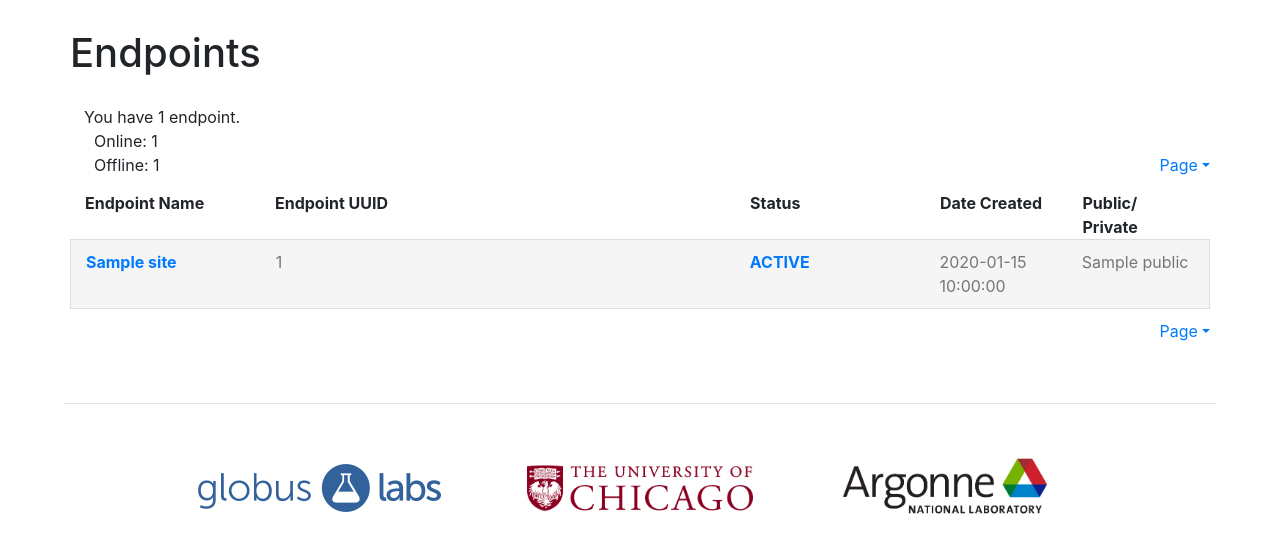
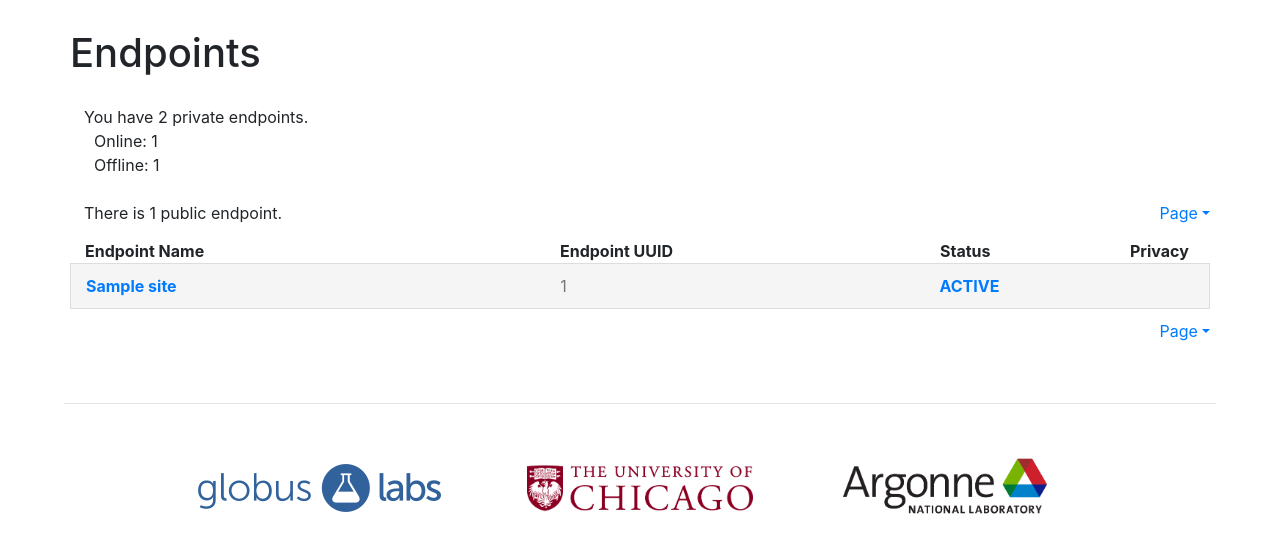
Before and after one commit to funcx-faas/funcx-web-service, a Flask app: page /endpoints in a window 1280 px wide. Shown: the part 70-608 px from the top of the page. Run offline with Flask 2, Linux system fonts and the light colour scheme; a database or web service that is not in the repository returns one stand-in record (values such as "Sample title"); some libraries are stand-ins or nearby versions.

Commit message:
finished endpoints and endpoint_view pages (on public/private endpoints) + changed "public/private" to "privacy"

```diff
--- a/gui/routes.py
+++ b/gui/routes.py
@@ -220,7 +220,7 @@ def function_view(uuid):
 def endpoints():
     try:
         conn, cur = get_db_connection()
-        cur.execute("SELECT sites.user_id, endpoint_name, endpoint_uuid, status, sites.created_at, sites.public FROM sites, users WHERE sites.user_id = users.id AND users.username = %s AND sites.deleted = 'f' AND endpoint_uuid is not null order by created_at desc;", (session.get("username"),))
+        cur.execute("SELECT DISTINCT sites.user_id, endpoint_name, endpoint_uuid, status, sites.created_at, sites.public FROM sites, users WHERE ((sites.user_id = users.id AND users.username = %s AND sites.public = 'f') OR (sites.public = 't')) AND sites.deleted = 'f' AND endpoint_uuid is not null order by created_at desc;", (session.get("username"),))
         endpoints = cur.fetchall()
         endpoints_total = len(endpoints)
 
@@ -236,11 +236,15 @@ def endpoints():
         endpoints_offline_all = cur.fetchall()
         endpoints_offline = len(endpoints_offline_all)
 
+        cur.execute("SELECT endpoint_uuid FROM sites WHERE sites.public = 't';")
+        endpoints_public_all = cur.fetchall()
+        endpoints_public = len(endpoints_public_all)
+
         numPages = ceil(endpoints_total / 30)
     except:
         flash('There was an issue handling your request.', 'danger')
         return redirect(url_for('guiapi.home'))
-    return render_template('endpoints.html', user=session.get('name'), title='Endpoints', endpoints=endpoints, endpoints_total=endpoints_total, endpoints_online=endpoints_online, endpoints_offline=endpoints_offline, numPages=numPages)
+    return render_template('endpoints.html', user=session.get('name'), title='Endpoints', endpoints=endpoints, endpoints_total=endpoints_total, endpoints_online=endpoints_online, endpoints_offline=endpoints_offline, endpoints_public=endpoints_public, numPages=numPages)
 
 
 @guiapi.route('/endpoint/<endpoint_uuid>/view', methods=['GET', 'POST'])
--- a/gui/templates/endpoint_view.html
+++ b/gui/templates/endpoint_view.html
@@ -44,7 +44,7 @@
                 <div class="VIEW-FIELD-B text-primary">{{ endpoint.status }}</div>
             {% endif %}
         </div>
-        <dt>Public/ Private </dt>
+        <dt>Privacy: </dt>
             {% if endpoint.public == false %}
                 <dd class="VIEW-FIELD">Private</dd>
             {% elif endpoint.status == true %}
--- a/gui/templates/endpoints.html
+++ b/gui/templates/endpoints.html
@@ -10,13 +10,19 @@
         <section class="container TABLE-INFO PADDING-0">
             <div class="row SIDE-MARGIN-0">
                 <div class="col PADDING-0">
-                    {% if endpoints|length == 1 %}
-                        <span class="TABLE-TOTAL">You have 1 endpoint.</span>
+                    {% if (endpoints_online + endpoints_offline) == 1 %}
+                        <span class="TABLE-TOTAL">You have 1 private endpoint.</span>
                     {% else %}
-                        <span class="TABLE-TOTAL">You have {{ endpoints_total }} endpoints.</span>
+                        <span class="TABLE-TOTAL">You have {{ endpoints_online + endpoints_offline }} private endpoints.</span>
                     {% endif %}
                     <span class="TABLE-SUBTOTAL">Online: {{ endpoints_online }}</span>
                     <span class="TABLE-SUBTOTAL">Offline: {{ endpoints_offline }}</span>
+                    <br/>
+                    {% if endpoints_public == 1 %}
+                        <span class="TABLE-TOTAL">There is 1 public endpoint.</span>
+                    {% else %}
+                        <span class="TABLE-TOTAL">There are {{ endpoints_public }} public endpoints.</span>
+                    {% endif %}
                 </div>
 
                 <nav class="col PADDING-0 FLEX-RIGHT FLEX-BOTTOM">
@@ -36,11 +42,10 @@
 
         <section class="container PADDING-0">
             <div class="row TABLE-LABELS SIDE-MARGIN-0">
-                <div class="col-2">Endpoint Name</div>
-                <div class="col-5">Endpoint UUID</div>
+                <div class="col-5">Endpoint Name</div>
+                <div class="col-4">Endpoint UUID</div>
                 <div class="col-2">Status</div>
-                <div class="col">Date Created</div>
-                <div class="col">Public/ Private</div>
+                <div class="col">Privacy</div>
             </div>
         </section>
 
@@ -59,10 +64,11 @@
                             {% if num[0] < endpoints_total %}
                                 {% set site = endpoints[num[0]] %}
                                 <section class="row TABLE-ROW SIDE-MARGIN-0">
-                                    <div class="col-2 TABLE-COL-B">
+                                    <div class="col-5 TABLE-COL-B">
                                         <a href="{{ url_for('guiapi.endpoint_view', endpoint_uuid=site.endpoint_uuid) }}">{{ site.endpoint_name }}</a>
                                     </div>
-                                    <div class="col-5 TABLE-COL">{{ site.endpoint_uuid }}</div>
+                                    <div class="col-4 TABLE-COL">{{ site.endpoint_uuid }}</div>
+
                                     {% if site.status == 'ONLINE' %}
                                         <div class="col-2 TABLE-COL-B text-success">{{ site.status }}</div>
                                     {% elif site.status == 'OFFLINE' %}
@@ -70,8 +76,12 @@
                                     {% else %}
                                         <div class="col-2 TABLE-COL-B text-primary">{{ site.status }}</div>
                                     {% endif %}
-                                    <div class="col TABLE-COL">{{ site.created_at.date() }} {{ site.created_at.strftime('%X') }}</div>
-                                    <div class="col TABLE-COL">{{ site.public }}</div>
+
+                                    {% if site.public == false %}
+                                        <div class="col TABLE-COL-B">Private</div>
+                                    {% elif site.public == true %}
+                                        <div class="col TABLE-COL-B">Public</div>
+                                    {% endif %}
                                 </section>
                                 {% if num.append(num.pop() + 1) %}{% endif %}
                             {% endif %}
```
Lines whose indentation alone changed are shown as unchanged.
